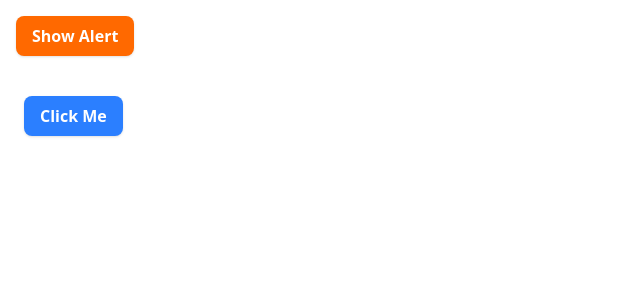
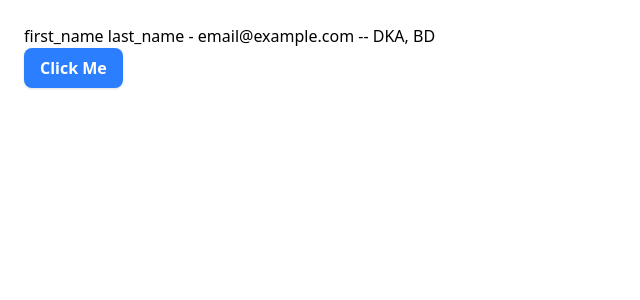
Before and after one commit to nazmulh24/React_Basic, a React (Vite) app: page / in a window 1280 px wide. Shown: the top 300 px of the page, without its empty margins (0-640 px from the left). Built offline with nearby package versions, Linux system fonts and the light colour scheme.

Commit message:
29.2 Updating State Object & Nested Object State ---> 1

```diff
--- a/src/App.jsx
+++ b/src/App.jsx
@@ -4,7 +4,7 @@ import PlayWithButton from "./components/PlayWithButton";
 function App() {
   return (
     <>
-      <PlayWithButton />
+      {/* <PlayWithButton /> */}
       <Person />
     </>
   );
--- a/src/components/Person.jsx
+++ b/src/components/Person.jsx
@@ -2,21 +2,60 @@ import React, { useState } from "react";
 import Button from "./Button";
 
 const Person = () => {
-  const [person, setPerson] = useState("apatoto");
+  //   const [firstName, setFirstName] = useState("");
+  //   const [lastName, setLastName] = useState("");
+
+  const person_obj = {
+    firstName: "first_name",
+    lastName: "last_name",
+    email: "email@example.com",
+    address: {
+      //----> Nested object
+      city: "DKA",
+      country: "BD",
+    },
+  };
+  const [Person, setPerson] = useState(person_obj);
+
+  // --> State is Immutable. We cannot change the state directly.
 
   const handleClick = () => {
-    setPerson("Nazmul Hossain");
-    // console.log(person);
+    // setFirstName("Nazmul");
+    // setLastName("Hossain");
+
+    // const newPerson = {
+    //   firstName: "Nazmul",
+    //   lastName: "Hossain",
+    //   email: "nazmul@hossain.com",
+    // };
+
+    const newPerson = {
+      ...Person, //---> Spread operator to copy existing properties
+
+      email: "nazmul@hossain.com",
+
+      address: {
+        ...Person.address, //---> update nested object properties
+        city: "Dhaka",
+        country: "Bangladesh",
+      },
+    };
+
+    setPerson(newPerson); //---> Update the state with the new object
   };
-  console.log(person);
 
   return (
     <div className="p-6">
+      {/* <h1>
+        {firstName} {lastName}
+      </h1> */}
+      <h1>
+        {Person.firstName} {Person.lastName} - {Person.email} --{" "}
+        {Person.address.city}, {Person.address.country}
+      </h1>
       <Button onClick={handleClick}>Click Me</Button>
     </div>
   );
 };
 
 export default Person;
-
-// --> State works asynchronously, so the console.log will show the previous state value.
```
